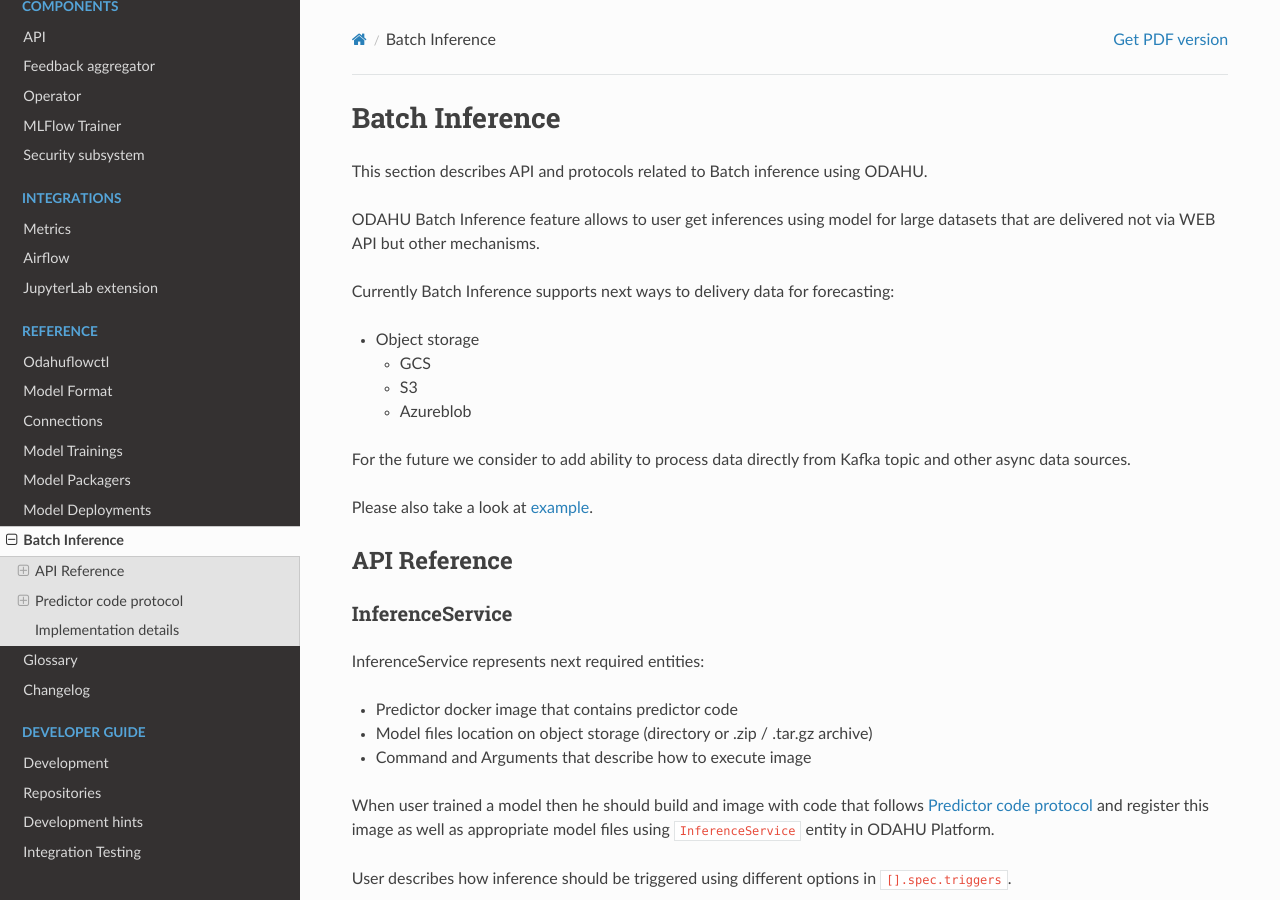
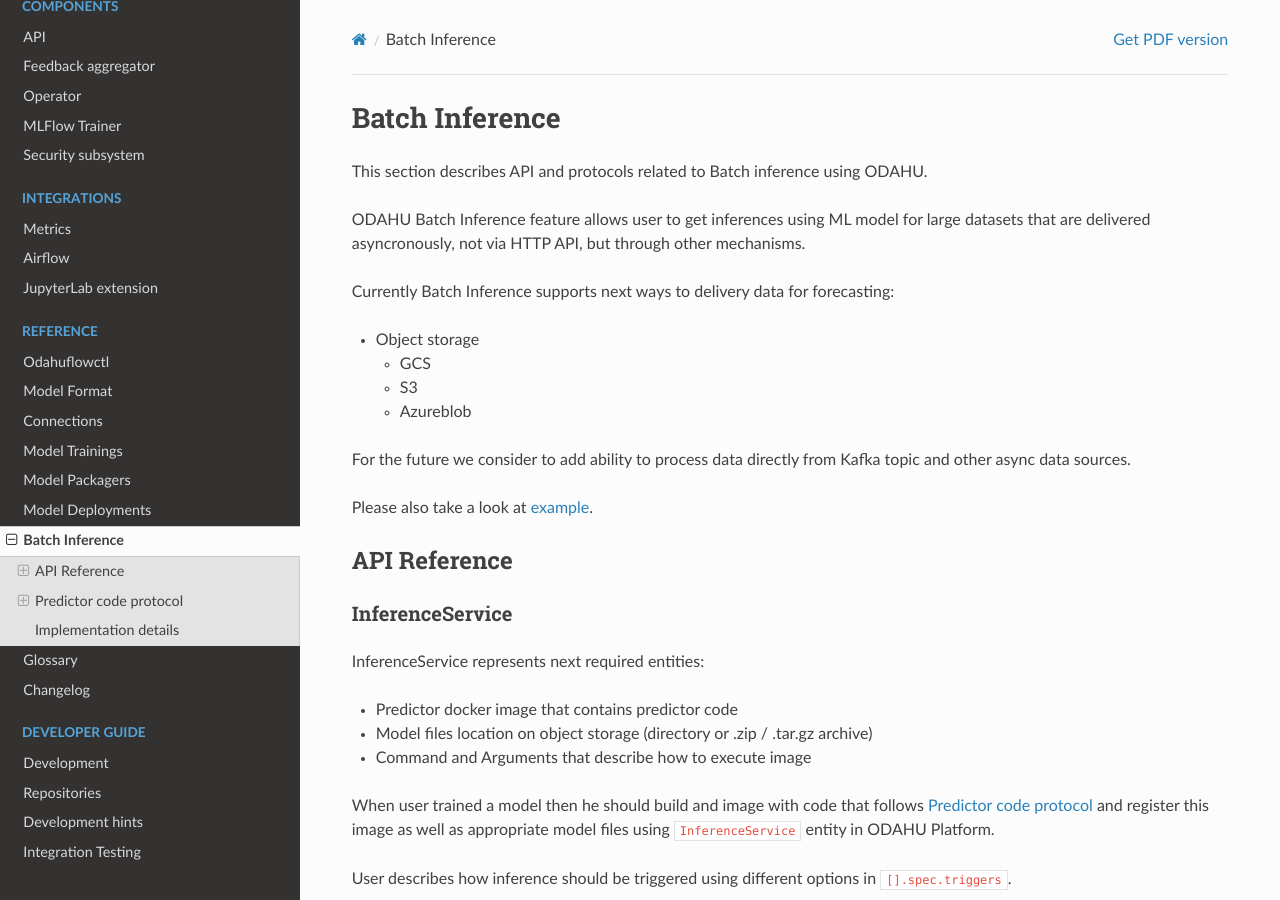
Before and after one commit to odahu/odahu-docs, a Sphinx documentation site: the page built from source/ref_batch.rst, in a window 1280 px wide and 900 px high. Built offline with Sphinx 7.4.7 and the Read the Docs theme 2.0.0, drawn with Linux system fonts in a browser that asks for light colours; formulas are drawn with MathJax 3.

Commit message:
Update source/ref_batch.rst
Co-authored-by: keshamin <keshamin@mail.ru>

```diff
--- a/source/ref_batch.rst
+++ b/source/ref_batch.rst
@@ -5,8 +5,8 @@
 
 This section describes API and protocols related to Batch inference using ODAHU.
 
-ODAHU Batch Inference feature allows to user get inferences using model for large datasets that are delivered not via
-WEB API but other mechanisms.
+ODAHU Batch Inference feature allows user to get inferences using ML model for large datasets that are delivered asyncronously, not via
+HTTP API, but through other mechanisms.
 
 Currently Batch Inference supports next ways to delivery data for forecasting:
 
```
